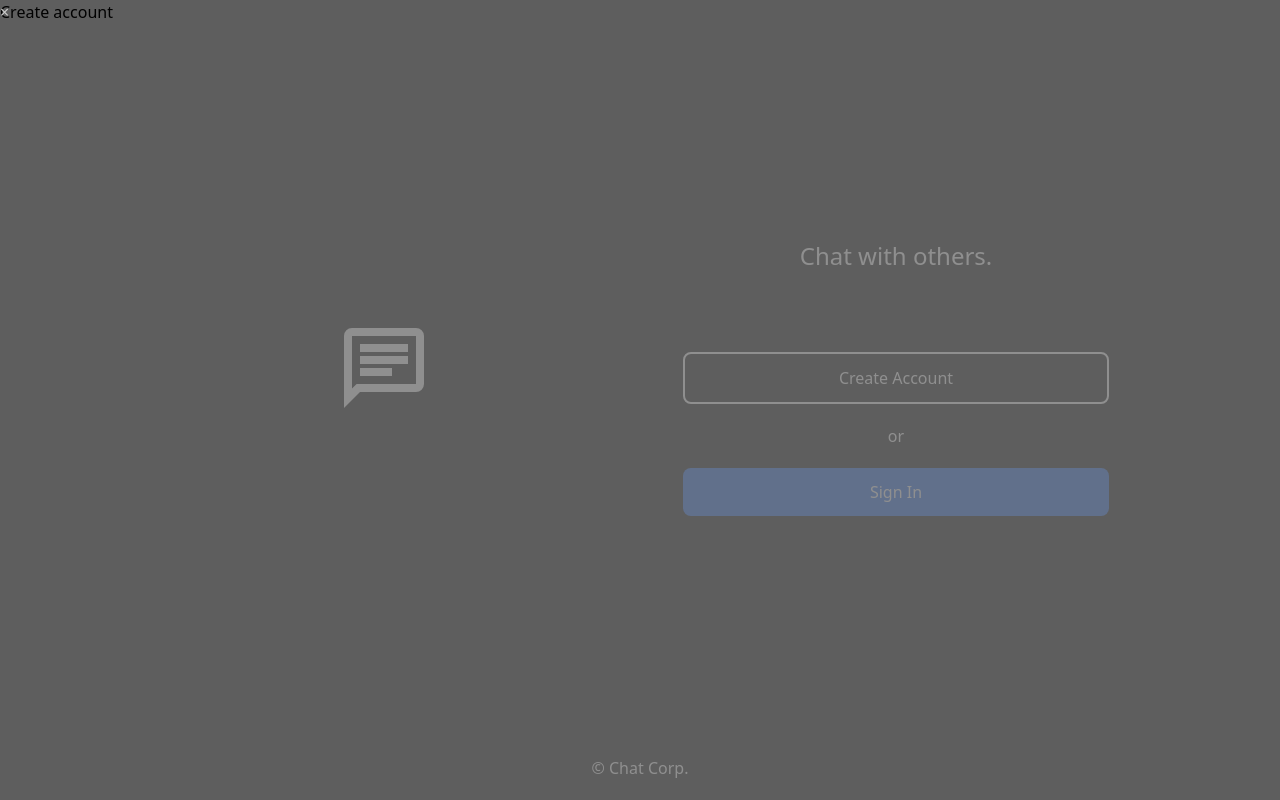
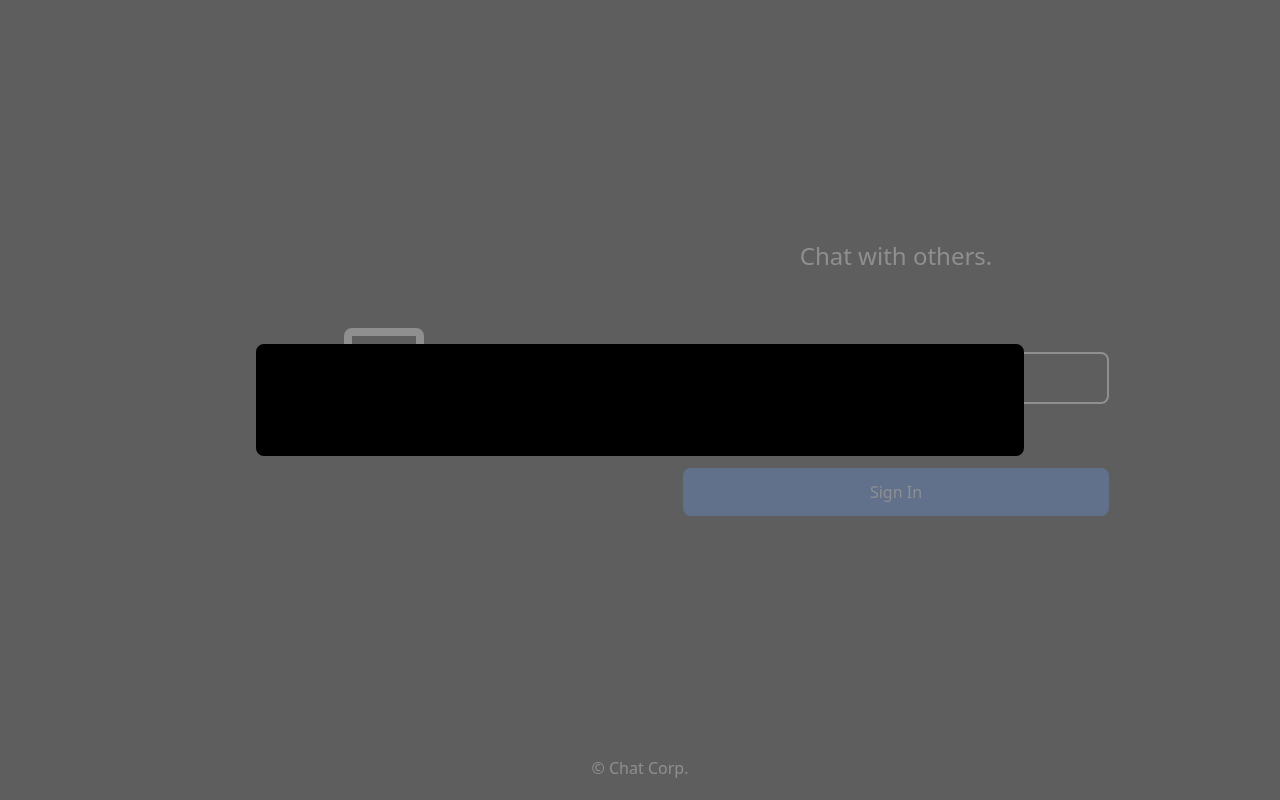
Before and after one commit to Bazorko/chat_frontend, a React (Vite) app: page / in a window 1280 px wide. Both pictures are taken after a click on the button "Create Account". Built offline with nearby package versions, Linux system fonts and the light colour scheme.

Commit message:
- Renamed the LogIn component to SignIn. - Finished UI for SignIn component. - Added a translation effect to the buttons on hover.

```diff
--- a/src/App.tsx
+++ b/src/App.tsx
@@ -2,7 +2,7 @@ import { useState } from "react";
 import Logo from "./components/Logo";
 import Account from "./components/account/Account";
 import CreateAccount from "./components/account/CreateAccount";
-import Login from "./components/account/LogIn";
+import SignIn from "./components/account/SignIn";
 import Footer from "./components/Footer";
 import Portal from "./components/Portal";
 
@@ -37,7 +37,13 @@ const App = () => {
       </section>
       {isPortalOpen &&
         <Portal closePortal={closePortal}>
-          {accountCard === "create" ? (<CreateAccount />) : accountCard === "login" ? (<Login />) : null}
+          {
+            accountCard === "create" ?
+              (<CreateAccount />) :
+            accountCard === "login" ?
+              (<SignIn closePortal={closePortal}/>) :
+            null
+          }
         </Portal>
       }
     </>
--- /dev/null
+++ b/src/components/Modal.tsx
@@ -0,0 +1,16 @@
+import React from "react";
+
+interface ModalComponentProps {
+    children: JSX.Element | null;
+}
+
+const Modal = ({ children }: ModalComponentProps) => {
+    const handleClick = (event: React.MouseEvent) => event.stopPropagation();
+    return (
+        <section onClick={(event: React.MouseEvent) => handleClick(event)} className="w-11/12 lg:w-3/5 flex bg-black border-black border-2 rounded-lg p-5 pb-16">
+            { children }
+        </section>
+    )
+}
+
+export default Modal;
--- a/src/components/Portal.tsx
+++ b/src/components/Portal.tsx
@@ -8,8 +8,7 @@ interface PortalComponentProps {
 const Portal = ({ children, closePortal }: PortalComponentProps) => {
     const portal = document.getElementById("portal")!;
     return ReactDOM.createPortal(
-        <section onClick={closePortal} className="absolute top-0 -left-0 w-screen h-screen opacity-80 bg-neutral-500">
-            <button onClick={closePortal} className="text-white absolute top-0 -left-0">&times;</button>
+        <section onClick={() => closePortal()} className="absolute top-0 -left-0 w-screen h-screen flex justify-center items-center bg-opacity-80 bg-neutral-500">
             { children }
         </section>,
         portal
--- a/src/components/account/Account.tsx
+++ b/src/components/account/Account.tsx
@@ -10,9 +10,9 @@ const Account = ({ openPortal }: AccountComponentProps) => {
         <>
             <h2 className="text-2xl text-center text-white p-5">Chat with others.</h2>
             <section className="flex flex-col pt-5 mt-10 w-full lg:w-10/12">
-                <button onClick={() => handleClick("create")} className="text-white border-white border-2 rounded-lg p-3">Create Account</button>
+                <button onClick={() => handleClick("create")} className="text-white border-white border-2 rounded-lg p-3 hover:scale-95">Create Account</button>
                 <p className="text-white text-center p-5">or</p>
-                <button onClick={() => handleClick("login")} className="text-white bg-primary_blue border-primary_blue rounded-lg p-3">Sign In</button>
+                <button onClick={() => handleClick("login")} className="text-white bg-primary_blue border-primary_blue rounded-lg p-3 hover:bg-primary_blue_darker hover:border-primary_blue_darker hover:scale-95">Sign In</button>
             </section>
         </>
     );
--- a/src/components/account/CreateAccount.tsx
+++ b/src/components/account/CreateAccount.tsx
@@ -1,8 +1,10 @@
+import Modal from "../Modal";
+
 const CreateAccount = () => {
     return(
-        <>
-            <p>Create account</p>
-        </>
+        <Modal>
+            <p>uwu uwu</p>
+        </Modal>
     );
 }
 export default CreateAccount;
--- a/src/components/account/LogIn.tsx
+++ /dev/null
@@ -1,12 +0,0 @@
-const Login = () => {
-    return(
-        <>
-            <form action="#">
-                <input type="text" name="" placeholder="Enter your username."/>
-                <input type="text" placeholder="Enter your username."/>
-                <button>Log In</button>
-            </form>
-        </>
-    );
-}
-export default Login;
--- /dev/null
+++ b/src/components/account/SignIn.tsx
@@ -0,0 +1,31 @@
+import Modal from "../Modal";
+
+interface LoginComponentInterface{
+    closePortal: () => void;
+}
+
+const SignIn = ({ closePortal }: LoginComponentInterface) => {
+    return(
+        <Modal>
+            <section className="w-full flex flex-col">
+                <button onClick={closePortal} className="text-white text-2xl self-start hover:text-gray-400">&times;</button>
+                <h3 className="text-white place-self-center text-3xl pt-8">Log In</h3>
+                <form  className="self-center w-full lg:w-7/12" autoComplete="off">
+                    <fieldset className="flex flex-col">
+                        <fieldset>Personal Information</fieldset>
+                        <label htmlFor="username" className="text-white text-lg p-2">Username</label>
+                        <input type="text" id="username" className="p-3 rounded-lg" placeholder="Enter your username."/>
+
+                        <label htmlFor="password" className="text-white text-lg p-2 ">Password</label>
+                        <input type="password" id="password" className="p-3 rounded-lg" placeholder="Enter your password."/>
+                    </fieldset>
+                    <section>
+                        <p className="text-white text-center py-3"><span className="cursor-pointer hover:underline">Forgot Password?</span></p>
+                        <button className="text-neutral-600 text-lg bg-neutral-300 border-2 border-neutral-300 rounded-lg w-full py-2 hover:text-neutral-900 hover:bg-neutral-600 hover:border-neutral-600 hover:scale-95">Log In</button>
+                    </section>
+                </form>
+            </section>
+        </Modal>
+    );
+}
+export default SignIn;
--- a/tailwind.config.js
+++ b/tailwind.config.js
@@ -10,7 +10,8 @@ export default {
         "xs": {"min": "1px"},
       },
       colors: {
-        "primary_blue": "#1A64ED"
+        "primary_blue": "#1A64ED",
+        "primary_blue_darker": "#1958CF"
       },
     }
   },
```
